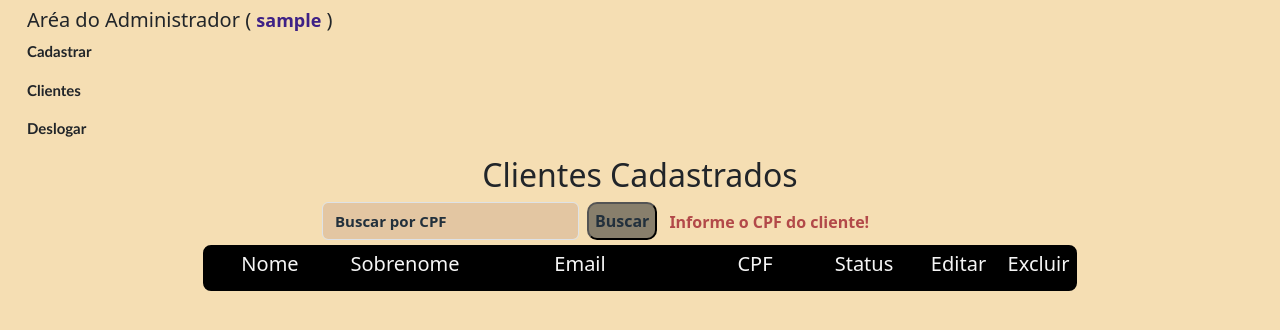
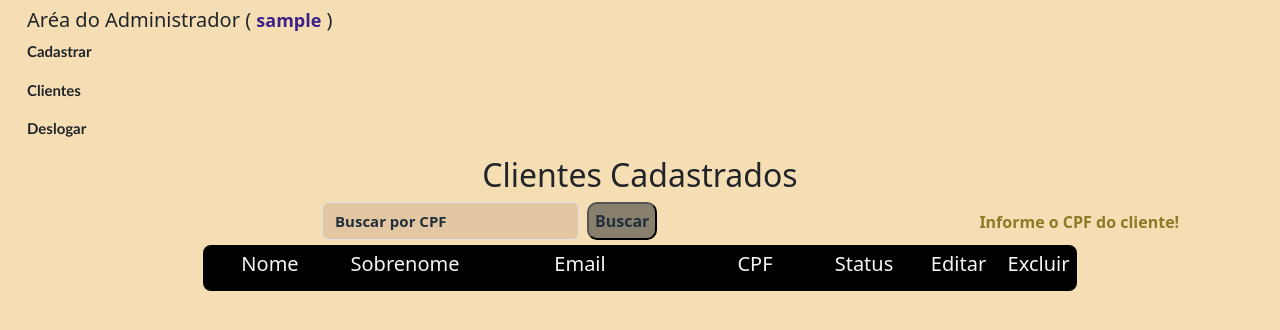
Before and after one commit to Venturaa10/formulario, a Django app: page /buscar in a window 1280 px wide. Shown: the top 330 px of the page. Run offline with Django 5.2, Linux system fonts and the light colour scheme; the visitor is signed in with stand-in values (Sample User, id 1); data that the repository does not hold is empty.

Commit message:
Estilizando as mensagens de status em relação a busca

```diff
--- a/form_app/templates/exibir.html
+++ b/form_app/templates/exibir.html
@@ -9,24 +9,6 @@
 
     .corpo {
         background-color: wheat;
-    }
-
-    .borda_container {
-        background-color: black;
-        width: auto;
-        /* Largura maxima */
-        max-width: 1200px;
-        /* Tamanho, estilo, cor */
-        border: 7px solid rgb(0, 0, 0);
-        border-radius: 8px;
-    }
-
-    .container {
-        display: flex;
-        justify-content: center;
-        margin-top: 20px;
-        margin: 0 auto;
-        width: 100%;
     }
 
     #titulo_tabela {
@@ -70,15 +52,29 @@
         /* Muda a cor do link ao passar o mouse */
     }
 
-    #div_busca_mensagem {
+    .div_busca_mensagem {
         text-align: left;
         margin: 0;
         padding-top: 8px;
+        /* background-color: aqua; Teste */
     }
 
-    #busca_mensagem {
-        font-weight: bold;
-        color: rgb(178, 73, 73);
+    .container {
+        display: flex;
+        justify-content: center;
+        margin-top: 20px;
+        margin: 0 auto;
+        width: 100%;
+    }
+
+    .borda_container {
+        background-color: black;
+        width: auto;
+        /* Largura maxima */
+        max-width: 1200px;
+        /* Tamanho, estilo, cor */
+        border: 7px solid rgb(0, 0, 0);
+        border-radius: 8px;
     }
 
     /* Div dos subtitulos */
@@ -178,14 +174,12 @@
     /* Mensangens Bem Sucedidas */
     .messages.success {
         font-weight: bold;
-        background-color: #d4edda;
         color: #155724;
     }
 
     /* Mensangens Mal Sucedidas */
     .messages.error {
         font-weight: bold;
-        background-color: #f8d7da;
         color: rgb(178, 73, 73);
     }
 </style>
@@ -218,10 +212,11 @@
         </nav>
         <!-- Mensagem da função 'buscar' em views -->
         {% if messages %}
-        <div id="div_busca_mensagem">
+        <div class="div_busca_mensagem">
             {% for message in messages %}
             {% if 'buscar' in message.extra_tags %}
-            <span id="busca_mensagem">{{ message }}</span>
+            <!-- Ao colocar message.tags na linha abaixo, a mensagem não fica alinhada ao lado do botão de input da maneira correta, verificar! -->
+            <span class="messages {{ message.tags }}">{{ message }}</span>
             {% endif %}
             {% endfor %}
         </div>
```
